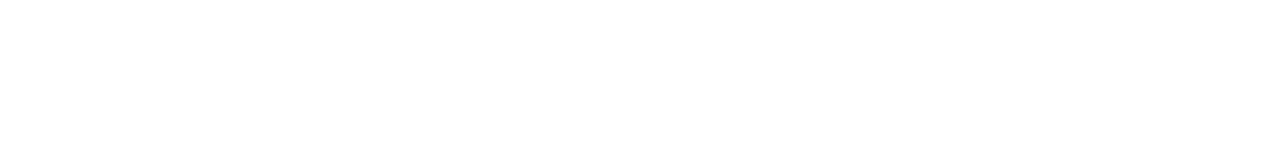
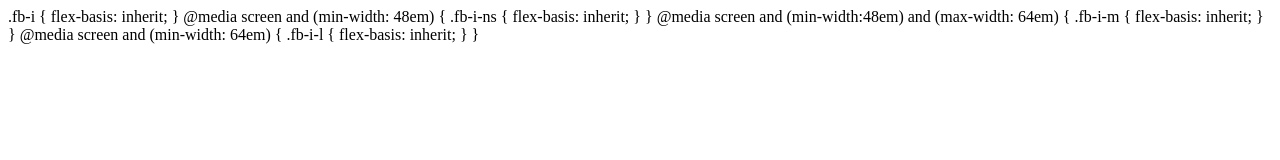
Before and after one commit to mrmrs/css-flex-basis, a website: page index.html in a window 1280 px wide. Drawn offline with Linux system fonts and the light colour scheme.

Commit message:
Adding css contents to html file for documentation

```diff
--- a/index.html
+++ b/index.html
@@ -12,5 +12,19 @@
     <link rel="stylesheet" href="flex-basis.css">
   </head>
   <body>
-  </body>
+.fb-i { flex-basis: inherit; }
+
+@media screen and (min-width: 48em) {
+.fb-i-ns { flex-basis: inherit; }
+}
+
+@media screen and (min-width:48em) and (max-width: 64em) {
+.fb-i-m { flex-basis: inherit; }
+}
+
+@media screen and (min-width: 64em) {
+.fb-i-l { flex-basis: inherit; }
+}
+
+</body>
 </html>
```
